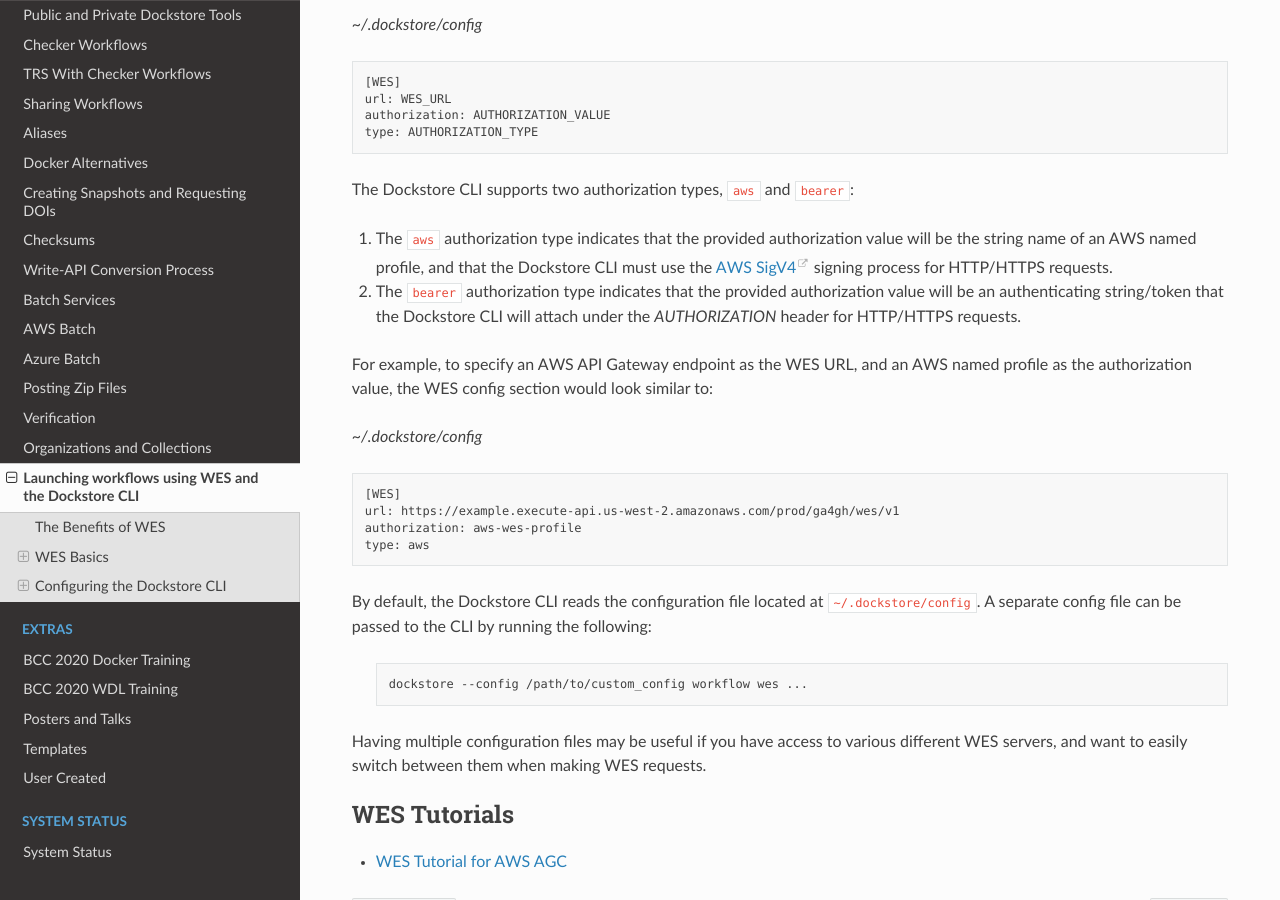
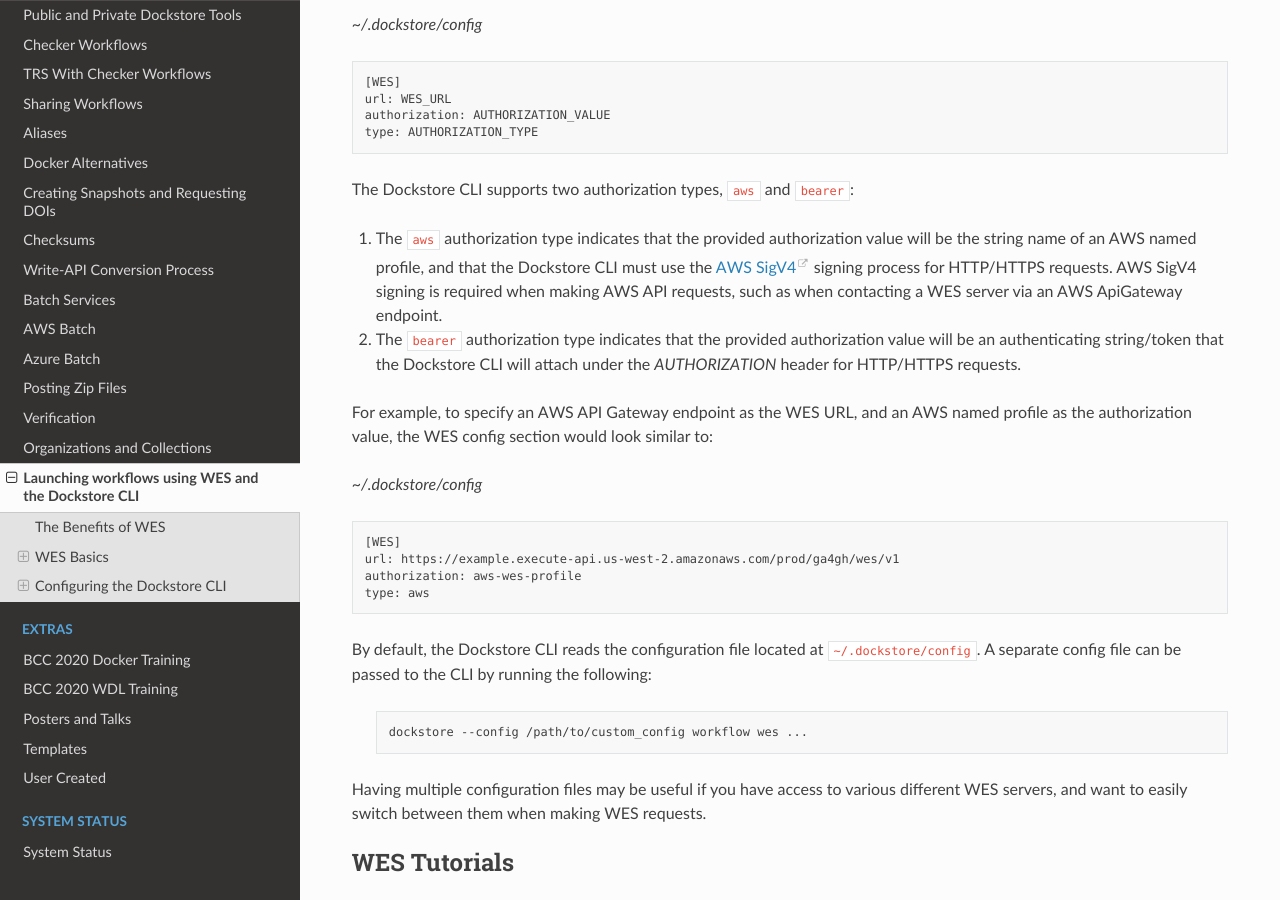
Before and after one commit to dockstore/dockstore-documentation, a Sphinx documentation site: the page built from docs/advanced-topics/wes/cli-wes-tutorial.rst, in a window 1280 px wide and 900 px high, scrolled down 2411 px. Built offline with Sphinx 7.4.7 and the Read the Docs theme 2.0.0, drawn with Linux system fonts in a browser that asks for light colours.

Commit message:
why use AWS SigV4

```diff
--- a/docs/advanced-topics/wes/cli-wes-tutorial.rst
+++ b/docs/advanced-topics/wes/cli-wes-tutorial.rst
@@ -116,7 +116,7 @@
 
 The Dockstore CLI supports two authorization types, ``aws`` and ``bearer``:
 
-1. The ``aws`` authorization type indicates that the provided authorization value will be the string name of an AWS named profile, and that the Dockstore CLI must use the `AWS SigV4 <https://docs.aws.amazon.com/general/latest/gr/signature-version-4.html>`_ signing process for HTTP/HTTPS requests.
+1. The ``aws`` authorization type indicates that the provided authorization value will be the string name of an AWS named profile, and that the Dockstore CLI must use the `AWS SigV4 <https://docs.aws.amazon.com/general/latest/gr/signature-version-4.html>`_ signing process for HTTP/HTTPS requests. AWS SigV4 signing is required when making AWS API requests, such as when contacting a WES server via an AWS ApiGateway endpoint.
 2. The ``bearer`` authorization type indicates that the provided authorization value will be an authenticating string/token that the Dockstore CLI will attach under the *AUTHORIZATION* header for HTTP/HTTPS requests.
 
 For example, to specify an AWS API Gateway endpoint as the WES URL, and an AWS named profile as the authorization value, the WES config section
```
